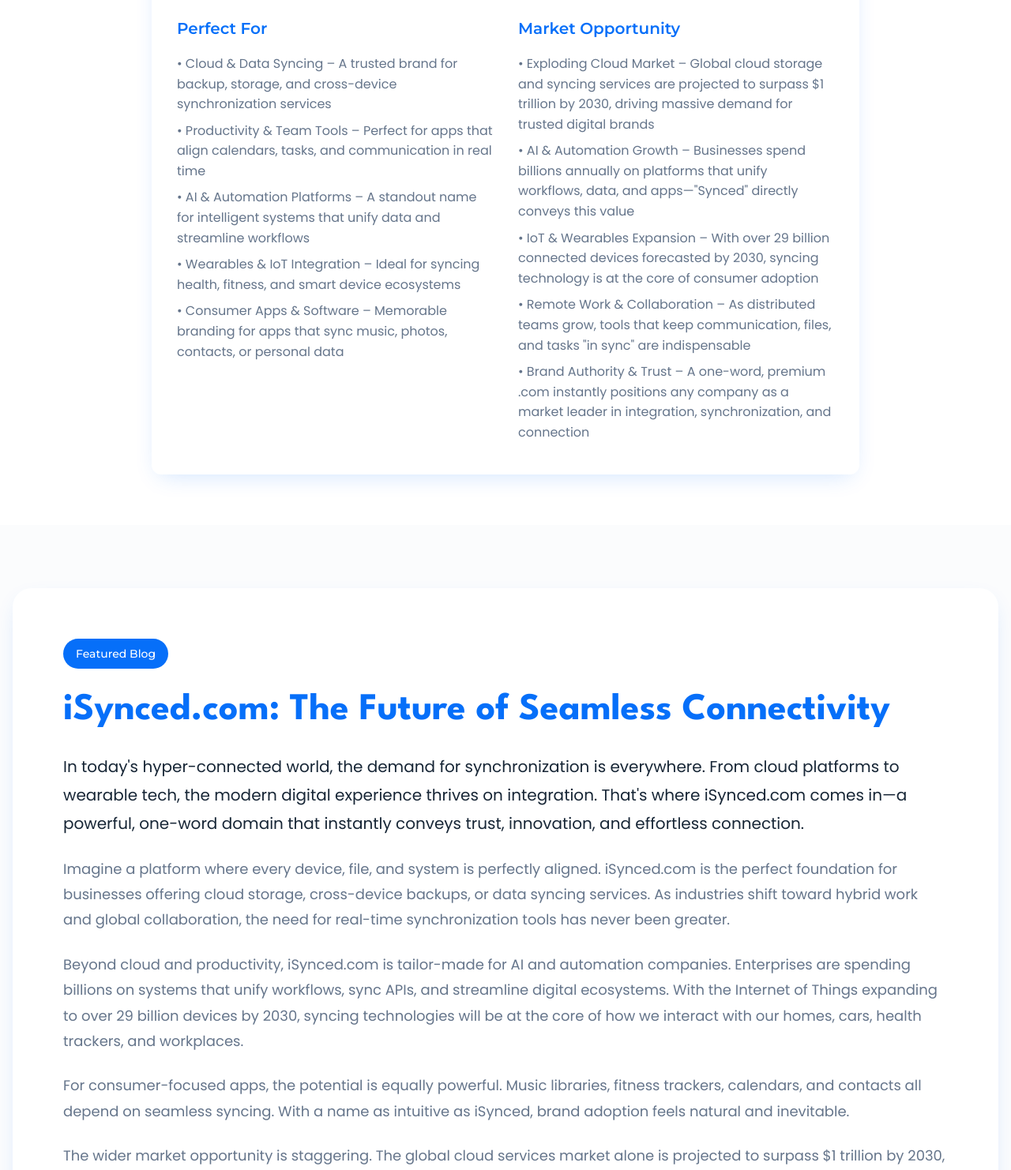
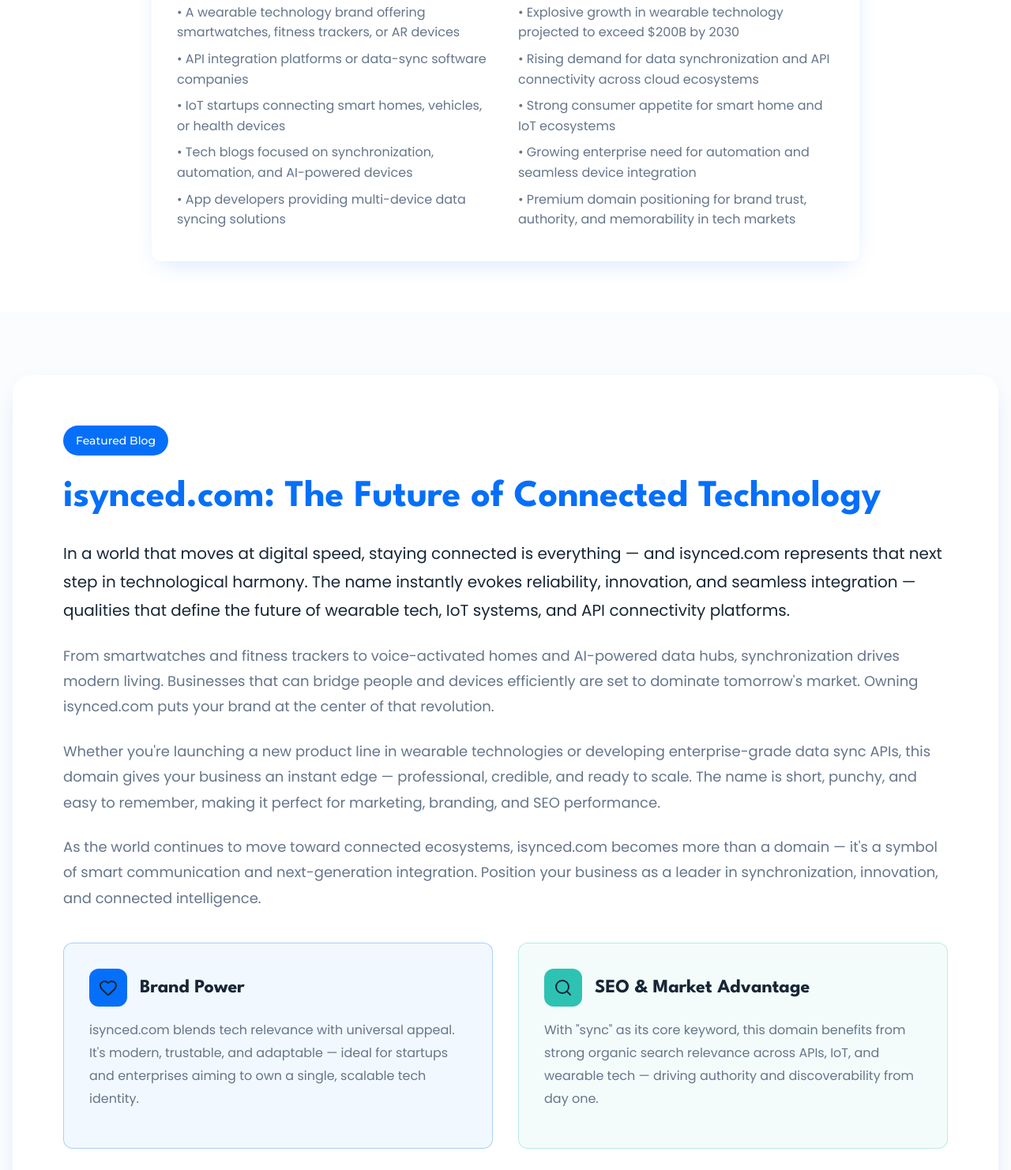
Before and after one commit to Prakhar237/Isynced, a plain HTML site: page index.html in a window 1280 px wide. Shown: the part 1318-2800 px from the top of the page at 79% size. Drawn offline with nearby package versions, Linux system fonts and the light colour scheme.

Commit message:
Update website content: Focus on wearable tech, IoT, and API synchronization

```diff
--- a/index.html
+++ b/index.html
@@ -3,8 +3,8 @@
 <head>
     <meta charset="UTF-8">
     <meta name="viewport" content="width=device-width, initial-scale=1.0">
-    <title>iSynced.com - Premium Domain for Tech, Cloud & AI Platforms | For Sale</title>
-    <meta name="description" content="Premium domain iSynced.com for sale. Perfect for tech, cloud, AI platforms, and networking solutions. 4 backlinks, 177 monthly visits. Networking Future available.">
+    <title>isynced.com - Premium Domain for Wearable Tech, IoT & API Synchronization | For Sale</title>
+    <meta name="description" content="Premium domain isynced.com for sale. A futuristic, brand-ready domain ideal for connected devices, wearable tech, or API synchronization services. Perfect for IoT, wearables, and cloud integration.">
 
     <!-- Fonts -->
     <link rel="preconnect" href="https://fonts.googleapis.com">
@@ -24,7 +24,7 @@
             <div class="hero-content">
                 <span class="badge">Premium Domain Available</span>
                 <h1 class="hero-title">iSynced.com</h1>
-                <p class="hero-subtitle">isynced is the ultimate brand for any tech, cloud, or AI platform built on seamless integration—perfect for unifying data, devices, and people in a world that demands instant connection.</p>
+                <p class="hero-subtitle">isynced.com captures the essence of modern connectivity — where devices, data, and users stay perfectly in sync. This premium domain is ideal for companies in the Internet of Things (IoT), wearable technology, or cloud integration sectors. With a short, memorable, and tech-driven name, it's built for innovation and brand scalability.</p>
                 <div class="hero-price">$7000</div>
                 <button class="btn btn-primary btn-lg">Contact Seller</button>
             </div>
@@ -68,31 +68,31 @@
         <section class="about-section">
             <div class="about-container">
                 <div class="card card-luxury">
-                    <h2 class="section-title">About iSynced.com</h2>
+                    <h2 class="section-title">About isynced.com</h2>
                     <p class="section-description">
-                        iSynced.com is the ultimate domain name for the modern digital world—short, memorable, and powerful. Built around the idea of seamless connection, iSynced instantly conveys synchronization, integration, and harmony across devices, platforms, and people. Whether you're building a cutting-edge SaaS platform, a productivity app, or an AI-powered solution, this name communicates trust, innovation, and effortless connectivity.
+                        isynced.com — A futuristic, brand-ready domain ideal for connected devices, wearable tech, or API synchronization services.
                     </p>
 
                     <div class="about-grid">
                         <div>
                             <h3 class="subsection-title">Perfect For</h3>
                             <ul class="list">
-                                <li>• Cloud & Data Syncing – A trusted brand for backup, storage, and cross-device synchronization services</li>
-                                <li>• Productivity & Team Tools – Perfect for apps that align calendars, tasks, and communication in real time</li>
-                                <li>• AI & Automation Platforms – A standout name for intelligent systems that unify data and streamline workflows</li>
-                                <li>• Wearables & IoT Integration – Ideal for syncing health, fitness, and smart device ecosystems</li>
-                                <li>• Consumer Apps & Software – Memorable branding for apps that sync music, photos, contacts, or personal data</li>
+                                <li>• A wearable technology brand offering smartwatches, fitness trackers, or AR devices</li>
+                                <li>• API integration platforms or data-sync software companies</li>
+                                <li>• IoT startups connecting smart homes, vehicles, or health devices</li>
+                                <li>• Tech blogs focused on synchronization, automation, and AI-powered devices</li>
+                                <li>• App developers providing multi-device data syncing solutions</li>
                             </ul>
                         </div>
 
                         <div>
                             <h3 class="subsection-title">Market Opportunity</h3>
                             <ul class="list">
-                                <li>• Exploding Cloud Market – Global cloud storage and syncing services are projected to surpass $1 trillion by 2030, driving massive demand for trusted digital brands</li>
-                                <li>• AI & Automation Growth – Businesses spend billions annually on platforms that unify workflows, data, and apps—"Synced" directly conveys this value</li>
-                                <li>• IoT & Wearables Expansion – With over 29 billion connected devices forecasted by 2030, syncing technology is at the core of consumer adoption</li>
-                                <li>• Remote Work & Collaboration – As distributed teams grow, tools that keep communication, files, and tasks "in sync" are indispensable</li>
-                                <li>• Brand Authority & Trust – A one-word, premium .com instantly positions any company as a market leader in integration, synchronization, and connection</li>
+                                <li>• Explosive growth in wearable technology projected to exceed $200B by 2030</li>
+                                <li>• Rising demand for data synchronization and API connectivity across cloud ecosystems</li>
+                                <li>• Strong consumer appetite for smart home and IoT ecosystems</li>
+                                <li>• Growing enterprise need for automation and seamless device integration</li>
+                                <li>• Premium domain positioning for brand trust, authority, and memorability in tech markets</li>
                             </ul>
                         </div>
                     </div>
@@ -100,38 +100,30 @@
             </div>
         </section>
 
-        <!-- iSynced: Networking Future Blog Section -->
+        <!-- isynced.com: Connected Technology Blog Section -->
         <section class="daas-section">
             <div class="daas-container">
                 <div class="daas-card">
                     <span class="badge badge-primary">Featured Blog</span>
                     <h2 class="daas-title">
-                        iSynced.com: The Future of Seamless Connectivity
+                        isynced.com: The Future of Connected Technology
                     </h2>
 
                     <div class="daas-content">
                         <p class="daas-intro">
-                            In today's hyper-connected world, the demand for synchronization is everywhere. From cloud platforms to wearable tech, the modern digital experience thrives on integration. That's where iSynced.com comes in—a powerful, one-word domain that instantly conveys trust, innovation, and effortless connection.
+                            In a world that moves at digital speed, staying connected is everything — and isynced.com represents that next step in technological harmony. The name instantly evokes reliability, innovation, and seamless integration — qualities that define the future of wearable tech, IoT systems, and API connectivity platforms.
                         </p>
 
                         <p class="daas-text">
-                            Imagine a platform where every device, file, and system is perfectly aligned. iSynced.com is the perfect foundation for businesses offering cloud storage, cross-device backups, or data syncing services. As industries shift toward hybrid work and global collaboration, the need for real-time synchronization tools has never been greater.
+                            From smartwatches and fitness trackers to voice-activated homes and AI-powered data hubs, synchronization drives modern living. Businesses that can bridge people and devices efficiently are set to dominate tomorrow's market. Owning isynced.com puts your brand at the center of that revolution.
                         </p>
 
                         <p class="daas-text">
-                            Beyond cloud and productivity, iSynced.com is tailor-made for AI and automation companies. Enterprises are spending billions on systems that unify workflows, sync APIs, and streamline digital ecosystems. With the Internet of Things expanding to over 29 billion devices by 2030, syncing technologies will be at the core of how we interact with our homes, cars, health trackers, and workplaces.
+                            Whether you're launching a new product line in wearable technologies or developing enterprise-grade data sync APIs, this domain gives your business an instant edge — professional, credible, and ready to scale. The name is short, punchy, and easy to remember, making it perfect for marketing, branding, and SEO performance.
                         </p>
 
                         <p class="daas-text">
-                            For consumer-focused apps, the potential is equally powerful. Music libraries, fitness trackers, calendars, and contacts all depend on seamless syncing. With a name as intuitive as iSynced, brand adoption feels natural and inevitable.
-                        </p>
-
-                        <p class="daas-text">
-                            The wider market opportunity is staggering. The global cloud services market alone is projected to surpass $1 trillion by 2030, while remote work and digital-first lifestyles ensure demand will only grow. In a world where users expect instant access and flawless synchronization, a premium digital brand like iSynced.com has the authority to lead.
-                        </p>
-
-                        <p class="daas-text">
-                            Owning iSynced.com isn't just buying a domain—it's securing a front-row seat in one of the fastest-growing industries of our time. If your vision is to connect, unify, and empower, the future is waiting. Don't just connect—get iSynced.
+                            As the world continues to move toward connected ecosystems, isynced.com becomes more than a domain — it's a symbol of smart communication and next-generation integration. Position your business as a leader in synchronization, innovation, and connected intelligence.
                         </p>
 
                         <div class="daas-grid">
@@ -140,22 +132,22 @@
                                     <div class="feature-icon icon-primary">
                                         <i data-lucide="heart"></i>
                                     </div>
-                                <h3 class="feature-title">Instantly Brandable</h3>
+                                <h3 class="feature-title">Brand Power</h3>
                             </div>
                             <p class="feature-description">
-                                A sleek, one-word .com that conveys seamless integration and modern innovation.
+                                isynced.com blends tech relevance with universal appeal. It's modern, trustable, and adaptable — ideal for startups and enterprises aiming to own a single, scalable tech identity.
                             </p>
                             </div>
 
                             <div class="daas-feature-card feature-secondary">
                                 <div class="feature-header">
                                     <div class="feature-icon icon-secondary">
-                                        <i data-lucide="hand"></i>
+                                        <i data-lucide="search"></i>
                                     </div>
-                                <h3 class="feature-title">Universal Application</h3>
+                                <h3 class="feature-title">SEO & Market Advantage</h3>
                             </div>
                             <p class="feature-description">
-                                Perfect for tech, cloud, AI, IoT, or consumer apps—adaptable across industries with global appeal.
+                                With "sync" as its core keyword, this domain benefits from strong organic search relevance across APIs, IoT, and wearable tech — driving authority and discoverability from day one.
                             </p>
                             </div>
                         </div>
@@ -192,7 +184,7 @@
             <div class="purchase-content">
                 <h2 class="purchase-title">Ready to Purchase?</h2>
                 <p class="purchase-subtitle">
-                    Secure this premium domain and establish your brand in the tech and networking market
+                    Secure this premium domain and establish your brand in wearable tech, IoT, and API synchronization markets
                 </p>
                 <div class="button-group">
                     <button class="btn btn-secondary btn-lg">Send Email</button>
@@ -312,7 +304,7 @@
             <div class="rent-content">
                 <h2 class="rent-title">Rent This Domain to Market Your Service</h2>
                 <p class="rent-subtitle">
-                    Not ready to purchase? Rent iSynced.com to promote your tech platform, cloud services, AI solutions, or networking tools with instant credibility and SEO benefits.
+                    Not ready to purchase? Rent isynced.com to promote your wearable tech brand, IoT platform, API services, or data synchronization tools with instant credibility and SEO benefits.
                 </p>
                 <button class="btn btn-primary btn-lg">Contact promotionocean.com</button>
             </div>
```
